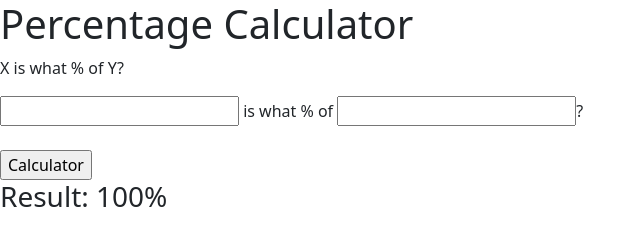
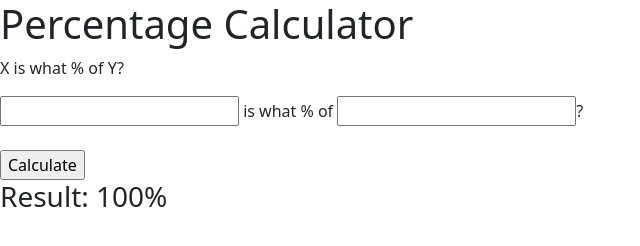
Before and after one commit to Fatimah1789/Javascript-Beginners, a plain HTML site: page index.html in a window 1280 px wide. Shown: the full height of the page, 0-640 px from the left. Drawn offline with nearby package versions, Linux system fonts and the light colour scheme.

Commit message:
Update index.html

```diff
--- a/index.html
+++ b/index.html
@@ -17,7 +17,7 @@
     <form id="xIsWhatPercentOfY">
       <input type="text" id="numField1"> is what % of
       <input type="text" id="numField2">? <br><br>
-      <input type="submit" value="Calculator" id="resultField">
+      <input type="submit" value="Calculate" id="resultField">
     </form>
 
     <h3>Result: 100%</h3>
```
